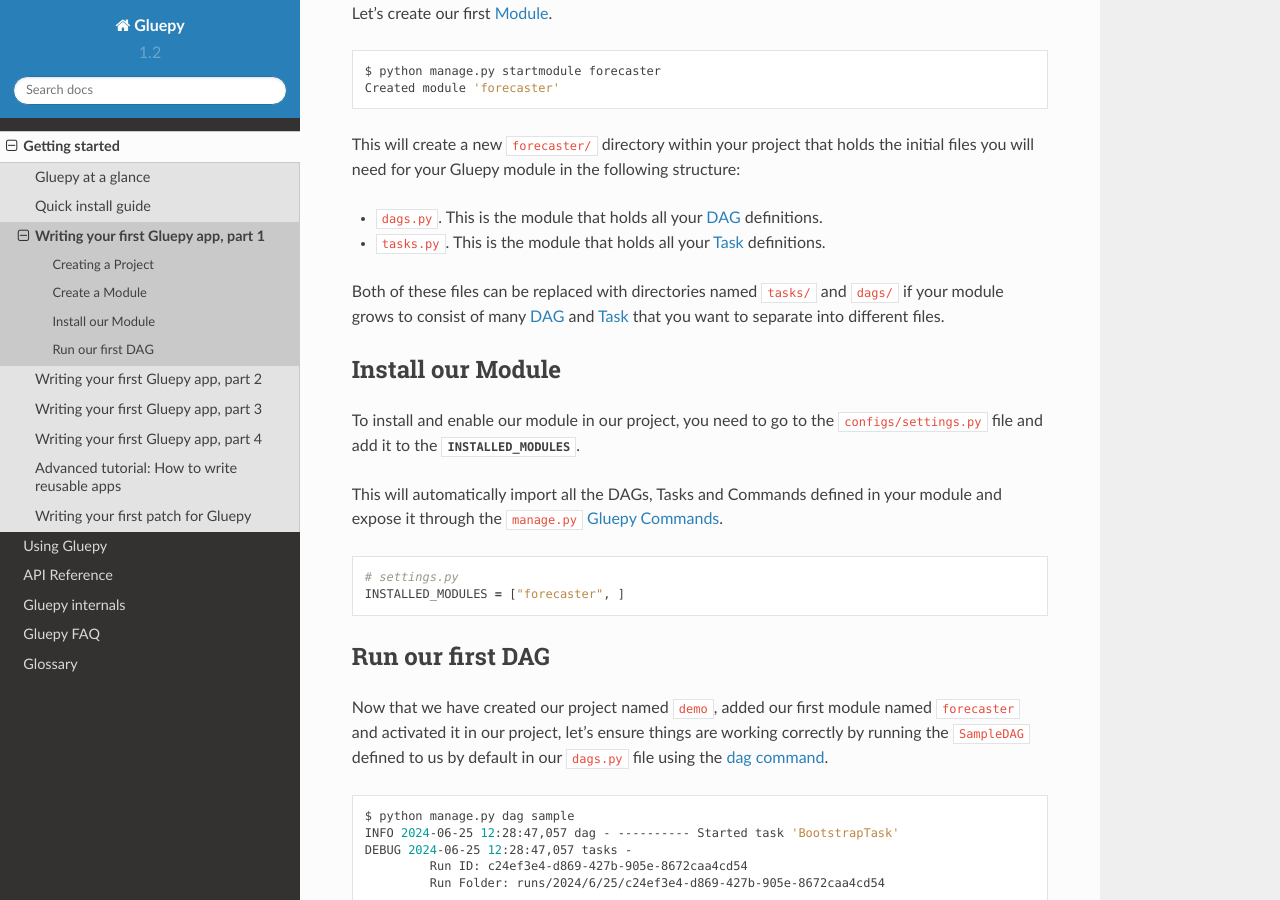
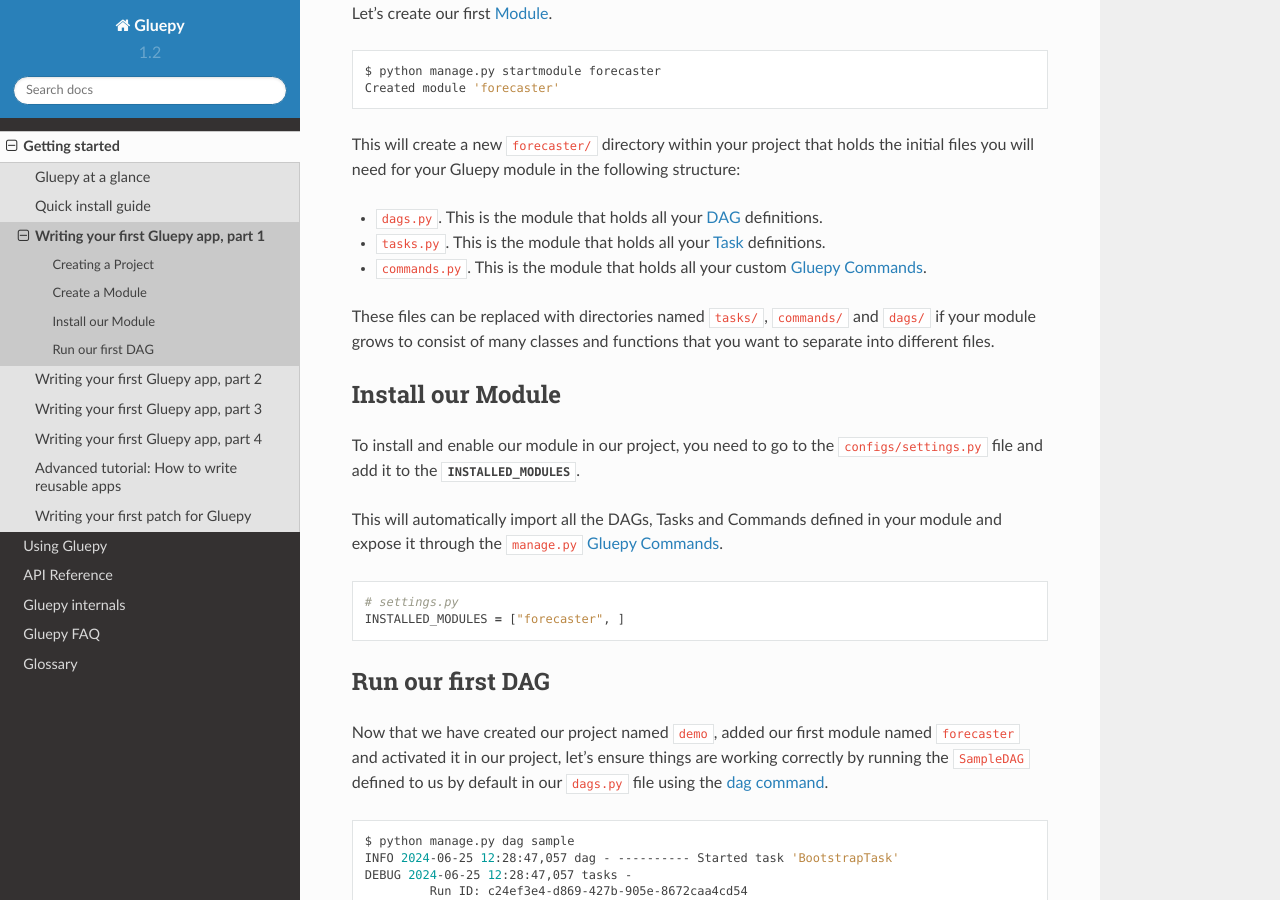
Before and after one commit to gluepy/gluepy, a Sphinx documentation site: the page built from docs/intro/tutorial01.rst, in a window 1280 px wide and 900 px high, scrolled down 1251 px. Built offline with Sphinx 7.4.7 and the Read the Docs theme 2.0.0, drawn with Linux system fonts in a browser that asks for light colours.

Commit message:
Added commands.py to docs

```diff
--- a/docs/intro/tutorial01.rst
+++ b/docs/intro/tutorial01.rst
@@ -67,9 +67,10 @@
 
 * ``dags.py``. This is the module that holds all your :ref:`dags` definitions.
 * ``tasks.py``. This is the module that holds all your :ref:`tasks` definitions.
+* ``commands.py``. This is the module that holds all your custom :ref:`cli`.
 
-Both of these files can be replaced with directories named ``tasks/`` and ``dags/`` if your module grows to consist of many
-:ref:`dags` and :ref:`tasks` that you want to separate into different files.
+These files can be replaced with directories named ``tasks/``, ``commands/`` and ``dags/`` if your module grows to consist of many
+classes and functions that you want to separate into different files.
 
 
 Install our Module
```
